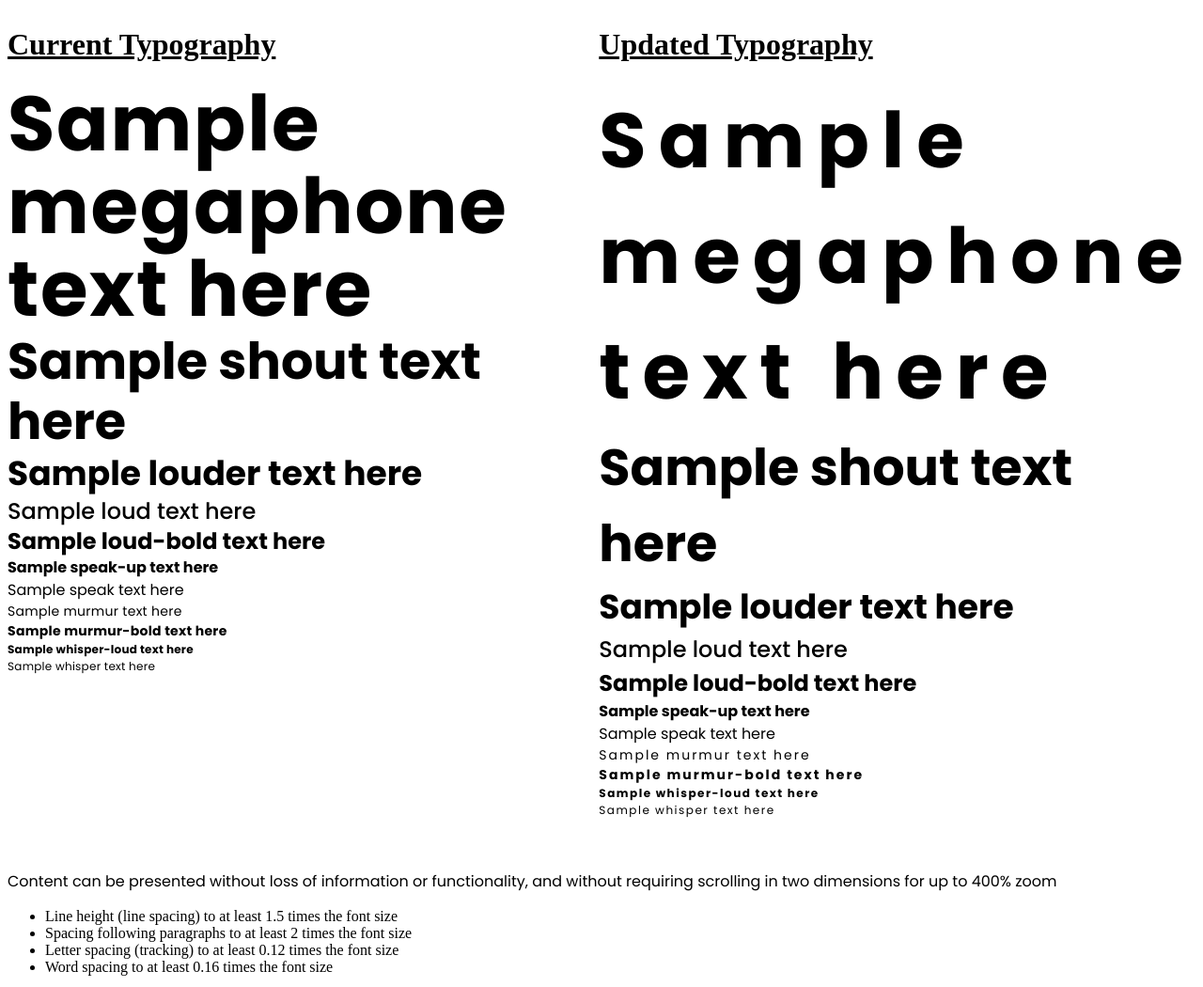
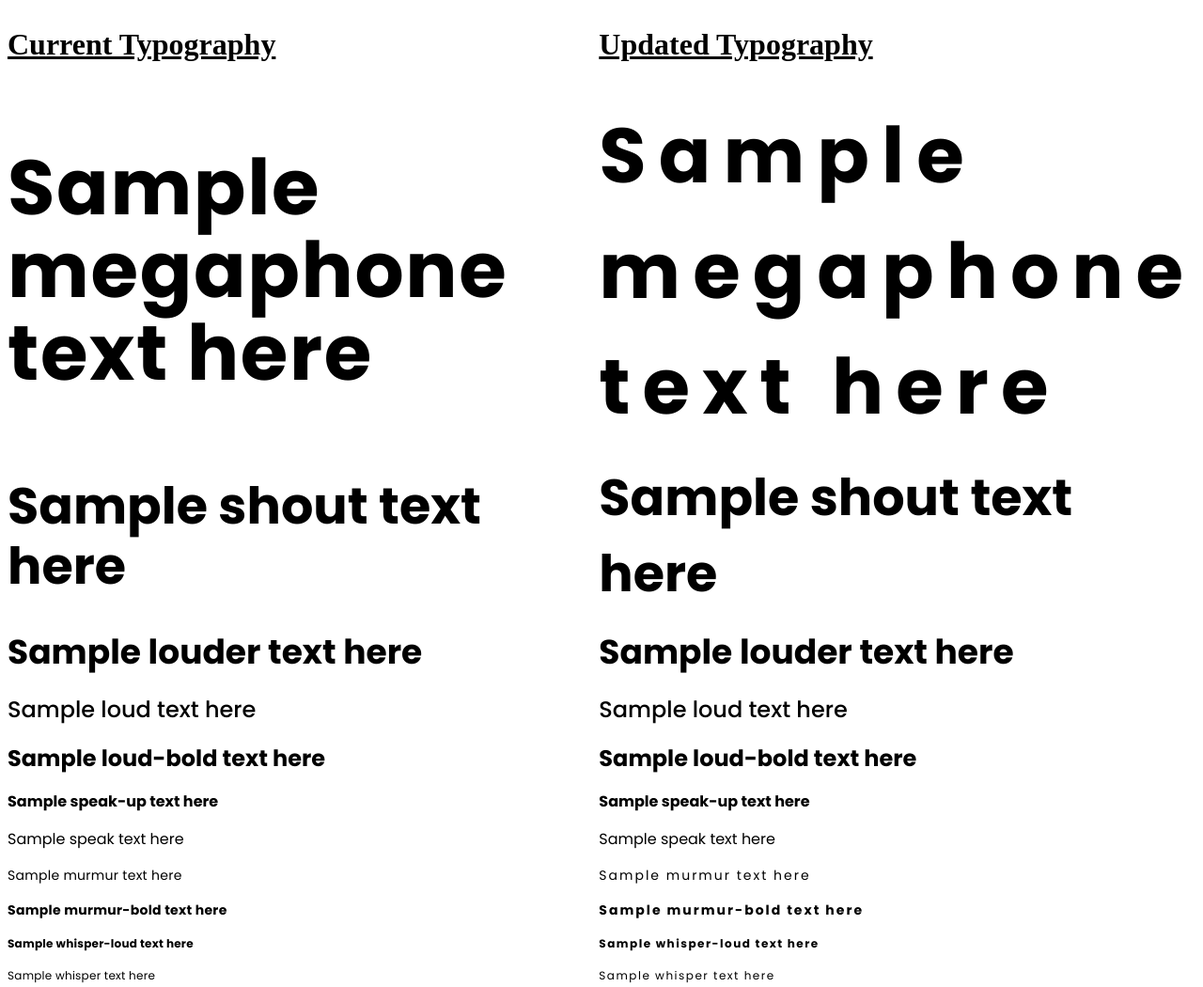
Before and after one commit to Abibubble/typography-example, a plain HTML site: page index.html in a window 1280 px wide. Shown: the top 1050 px of the page at 94% size. Drawn offline with Linux system fonts and the light colour scheme.

Commit message:
wip: Make it easier to compare old vs new

```diff
--- a/index.html
+++ b/index.html
@@ -10,34 +10,30 @@
   </head>
   <body>
     <div class="grid">
-      <div class="old">
-        <h1>Current Typography</h1>
-        <p class="megaphone">Sample megaphone text here</p>
-        <p class="shout">Sample shout text here</p>
-        <p class="louder">Sample louder text here</p>
-        <p class="loud">Sample loud text here</p>
-        <p class="loud-bold">Sample loud-bold text here</p>
-        <p class="speak-up">Sample speak-up text here</p>
-        <p class="speak">Sample speak text here</p>
-        <p class="murmur">Sample murmur text here</p>
-        <p class="murmur-bold">Sample murmur-bold text here</p>
-        <p class="whisper-loud">Sample whisper-loud text here</p>
-        <p class="whisper">Sample whisper text here</p>
-      </div>
-      <div class="new">
-        <h1>Updated Typography</h1>
-        <p class="megaphone">Sample megaphone text here</p>
-        <p class="shout">Sample shout text here</p>
-        <p class="louder">Sample louder text here</p>
-        <p class="loud">Sample loud text here</p>
-        <p class="loud-bold">Sample loud-bold text here</p>
-        <p class="speak-up">Sample speak-up text here</p>
-        <p class="speak">Sample speak text here</p>
-        <p class="murmur">Sample murmur text here</p>
-        <p class="murmur-bold">Sample murmur-bold text here</p>
-        <p class="whisper-loud">Sample whisper-loud text here</p>
-        <p class="whisper">Sample whisper text here</p>
-      </div>
+      <h1>Current Typography</h1>
+      <h1>Updated Typography</h1>
+      <p class="old-megaphone">Sample megaphone text here</p>
+      <p class="new-megaphone">Sample megaphone text here</p>
+      <p class="old-shout">Sample shout text here</p>
+      <p class="new-shout">Sample shout text here</p>
+      <p class="old-louder">Sample louder text here</p>
+      <p class="new-louder">Sample louder text here</p>
+      <p class="old-loud">Sample loud text here</p>
+      <p class="new-loud">Sample loud text here</p>
+      <p class="old-loud-bold">Sample loud-bold text here</p>
+      <p class="new-loud-bold">Sample loud-bold text here</p>
+      <p class="old-speak-up">Sample speak-up text here</p>
+      <p class="new-speak-up">Sample speak-up text here</p>
+      <p class="old-speak">Sample speak text here</p>
+      <p class="new-speak">Sample speak text here</p>
+      <p class="old-murmur">Sample murmur text here</p>
+      <p class="new-murmur">Sample murmur text here</p>
+      <p class="old-murmur-bold">Sample murmur-bold text here</p>
+      <p class="new-murmur-bold">Sample murmur-bold text here</p>
+      <p class="old-whisper-loud">Sample whisper-loud text here</p>
+      <p class="new-whisper-loud">Sample whisper-loud text here</p>
+      <p class="old-whisper">Sample whisper text here</p>
+      <p class="new-whisper">Sample whisper text here</p>
     </div>
     <br><br><br>
     <p>Content can be presented without loss of information or functionality, and without requiring scrolling in two dimensions for up to 400% zoom</p>
--- a/style.css
+++ b/style.css
@@ -1,6 +1,8 @@
 .grid {
   display: grid;
   grid-template-columns: 1fr 1fr;
+  gap: 16px;
+  align-items: center;
 }
 
 h1 {
@@ -13,144 +15,144 @@ p {
   margin: 0;
 }
 
-.old .megaphone {
+.old-megaphone {
   font-size: 40px;
   line-height: 48px;
   font-weight: 700;
 }
 
-.new .megaphone {
+.new-megaphone {
   font-size: 40px;
   line-height: 60px;
   font-weight: 700;
 }
 
-.old .shout {
+.old-shout {
   font-size: 32px;
   line-height: 40px;
   font-weight: 700;
 }
 
-.new .shout {
+.new-shout {
   font-size: 32px;
   line-height: 48px;
   font-weight: 700;
 }
 
-.old .louder {
+.old-louder {
   font-size: 24px;
   line-height: 32px;
   font-weight: 700;
 }
 
-.new .louder {
+.new-louder {
   font-size: 24px;
   line-height: 36px;
   font-weight: 700;
 }
 
-.old .loud {
+.old-loud {
   font-size: 20px;
   line-height: 24px;
   font-weight: 500;
 }
 
-.new .loud {
+.new-loud {
   font-size: 20px;
   line-height: 30px;
   font-weight: 500;
 }
 
-.old .loud-bold {
+.old-loud-bold {
   font-size: 20px;
   line-height: 24px;
   font-weighT: 700;
 }
 
-.new .loud-bold {
+.new-loud-bold {
   font-size: 20px;
   line-height: 30px;
   font-weighT: 700;
 }
 
-.old .speak-up {
+.old-speak-up {
   /* Compliant already */
   font-size: 16px;
   line-height: 24px;
   font-weight: 700;
 }
 
-.new .speak-up {
+.new-speak-up {
   /* Compliant already */
   font-size: 16px;
   line-height: 24px;
   font-weight: 700;
 }
 
-.old .speak {
+.old-speak {
   /* Compliant already */
   font-size: 16px;
   line-height: 24px;
   font-weight: 400;
 }
 
-.new .speak {
+.new-speak {
   /* Compliant already */
   font-size: 16px;
   line-height: 24px;
   font-weight: 400;
 }
 
-.old .murmur {
+.old-murmur {
   font-size: 14px;
   line-height: 21px;
   font-weight: 400;
   letter-spacing: 0.02em;
 }
 
-.new .murmur {
+.new-murmur {
   font-size: 14px;
   line-height: 21px;
   font-weight: 400;
   letter-spacing: 2px;
 }
 
-.old .murmur-bold {
+.old-murmur-bold {
   font-size: 14px;
   line-height: 21px;
   font-weight: 700;
   letter-spacing: 0.02em;
 }
 
-.new .murmur-bold {
+.new-murmur-bold {
   font-size: 14px;
   line-height: 21px;
   font-weight: 700;
   letter-spacing: 2px;
 }
 
-.old .whisper-loud {
+.old-whisper-loud {
   font-size: 12px;
   line-height: 18px;
   font-weight: 700;
   letter-spacing: 0.02em;
 }
 
-.new .whisper-loud {
+.new-whisper-loud {
   font-size: 12px;
   line-height: 18px;
   font-weight: 700;
   letter-spacing: 1.5px;
 }
 
-.old .whisper {
+.old-whisper {
   font-size: 12px;
   line-height: 18px;
   font-weight: 400;
   letter-spacing: 0.02em;
 }
 
-.new .whisper {
+.new-whisper {
   font-size: 12px;
   line-height: 18px;
   font-weight: 400;
@@ -158,54 +160,54 @@ p {
 }
 
 @media screen and (min-width: 768px) {
-  .old .megaphone {
+  .old-megaphone {
     font-size: 82px;
     line-height: 88px;
     letter-spacing: 0.02em;
   }
 
-  .new .megaphone {
+  .new-megaphone {
     font-size: 82px;
     line-height: 123px;
     letter-spacing: 13px;
   }
 
-  .old .shout {
+  .old-shout {
     font-size: 54px;
     line-height: 64px;
   }
 
-  .new .shout {
+  .new-shout {
     font-size: 54px;
     line-height: 81px;
   }
 
-  .old .louder {
+  .old-louder {
     font-size: 36px;
     line-height: 48px;
   }
 
-  .new .louder {
+  .new-louder {
     font-size: 36px;
     line-height: 54px;
   }
 
-  .old .loud {
+  .old-loud {
     font-size: 24px;
     line-height: 32px;
   }
 
-  .new .loud {
+  .new-loud {
     font-size: 24px;
     line-height: 36px;
   }
 
-  .old .loud-bold {
+  .old-loud-bold {
     font-size: 24px;
     line-height: 32px;
   }
 
-  .new .loud-bold {
+  .new-loud-bold {
     font-size: 24px;
     line-height: 36px;
   }
```
